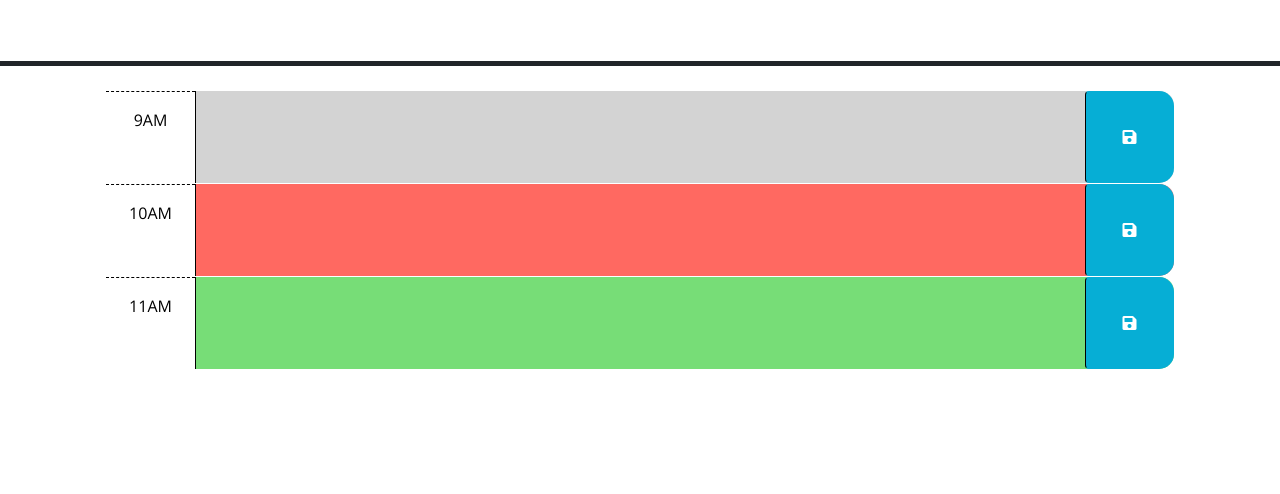
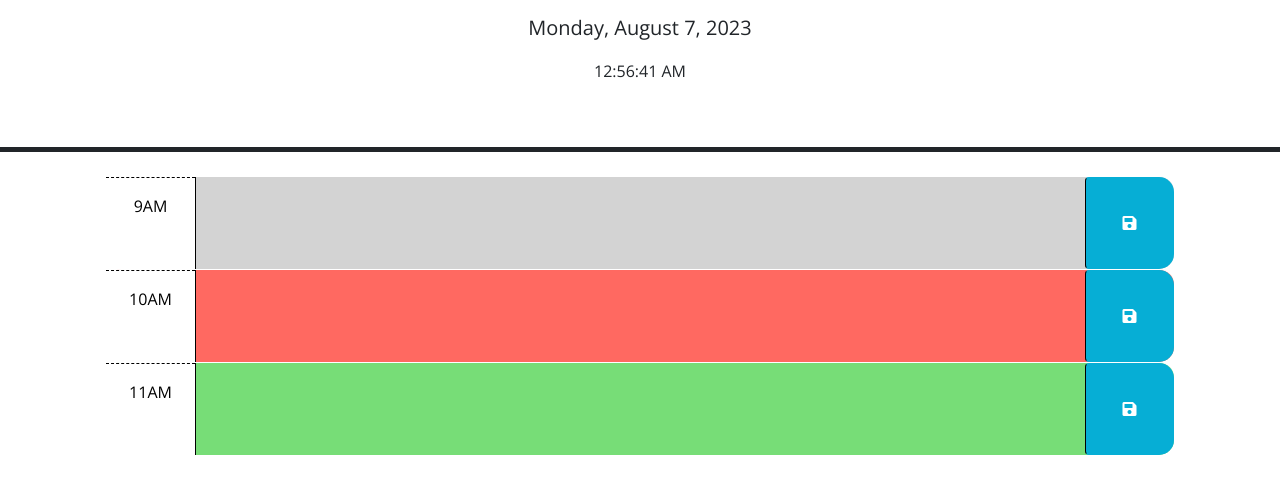
Before and after one commit to tridean/05-challenge-tpa-tridean, a plain HTML site: page Develop/index.html in a window 1280 px wide. Shown: the part 166-660 px from the top of the page. Drawn offline with nearby package versions, Linux system fonts and the light colour scheme.

Commit message:
function to display current date and time

```diff
--- a/Develop/index.html
+++ b/Develop/index.html
@@ -27,6 +27,7 @@
       <h1 class="display-3">Work Day Scheduler</h1>
       <p class="lead">A simple calendar app for scheduling your work day</p>
       <p id="currentDay" class="lead"></p>
+      <p id="currentTime"></p>
     </header>
     <div class="container-lg px-5">
       <!-- Use class for "past", "present", and "future" to apply styles to the
--- a/Develop/script.js
+++ b/Develop/script.js
@@ -1,7 +1,10 @@
 // Wrap all code that interacts with the DOM in a call to jQuery to ensure that
 // the code isn't run until the browser has finished rendering all the elements
 // in the html.
+const localeSettings = {};
+dayjs.locale(localeSettings);
 $(function () {
+  const currentHour = dayjs().format('H');
   // TODO: Add a listener for click events on the save button. This code should
   // use the id in the containing time-block as a key to save the user input in
   // local storage. HINT: What does `this` reference in the click listener
@@ -19,5 +22,17 @@ $(function () {
   // the values of the corresponding textarea elements. HINT: How can the id
   // attribute of each time-block be used to do this?
   //
+
+
+
   // TODO: Add code to display the current date in the header of the page.
+  function updateTime() {
+    const dateEle = $("#currentDay");
+    const timeEle = $("#currentTime");
+    const currentDate = dayjs().format('dddd, MMMM D, YYYY');
+    const currentTime = dayjs().format('hh:mm:ss A');
+    dateEle.text(currentDate);
+    timeEle.text(currentTime);
+  }
+  setInterval(updateTime, 1000);
 });
```
